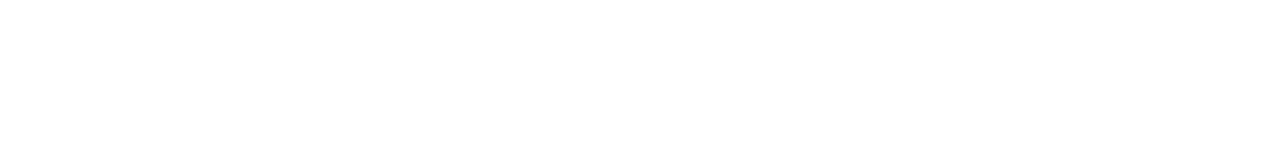
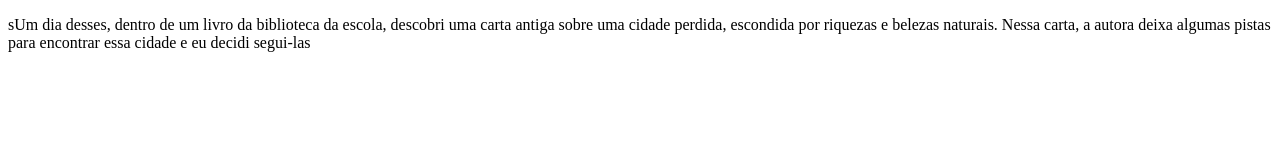
Before and after one commit to leozinn001/Criando-uma-Aventura, a plain HTML site: page index.html in a window 1280 px wide. Drawn offline with Linux system fonts and the light colour scheme.

Commit message:
Add files via upload

```diff
--- a/index.html
+++ b/index.html
@@ -1,12 +1,26 @@
 <!DOCTYPE html>
 <html lang="pt-BRs">
+
 <head>
     <meta charset="UTF-8">
     <meta http-equiv="X-UA-Compatible" content="IE=edge">
     <meta name="viewport" content="width=device-width, initial-scale=1.0">
-    <title>Document</title>
+    <title>Em busca da cidade perdida</title>
 </head>
+
 <body>
+    <main>
+        <driv>
+            <p>
+            sUm dia desses, dentro de um livro da biblioteca da escola, descobri uma carta antiga sobre uma cidade
+            perdida, escondida por riquezas e belezas naturais. Nessa carta, a autora deixa algumas pistas para
+            encontrar essa cidade e eu decidi segui-las
+
+            </p>
+        </driv>
+    </main>
+
 
 </body>
+
 </html>
```
